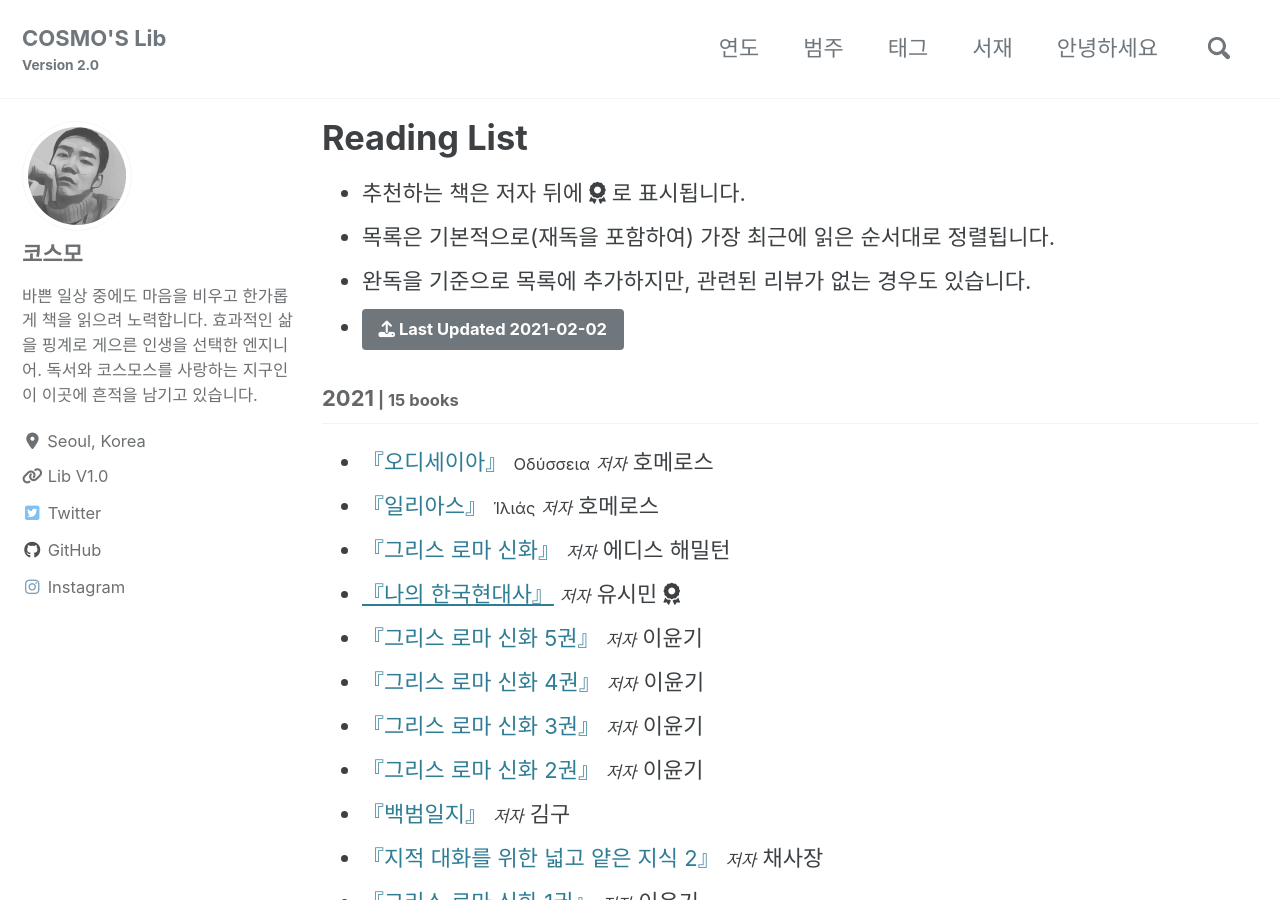
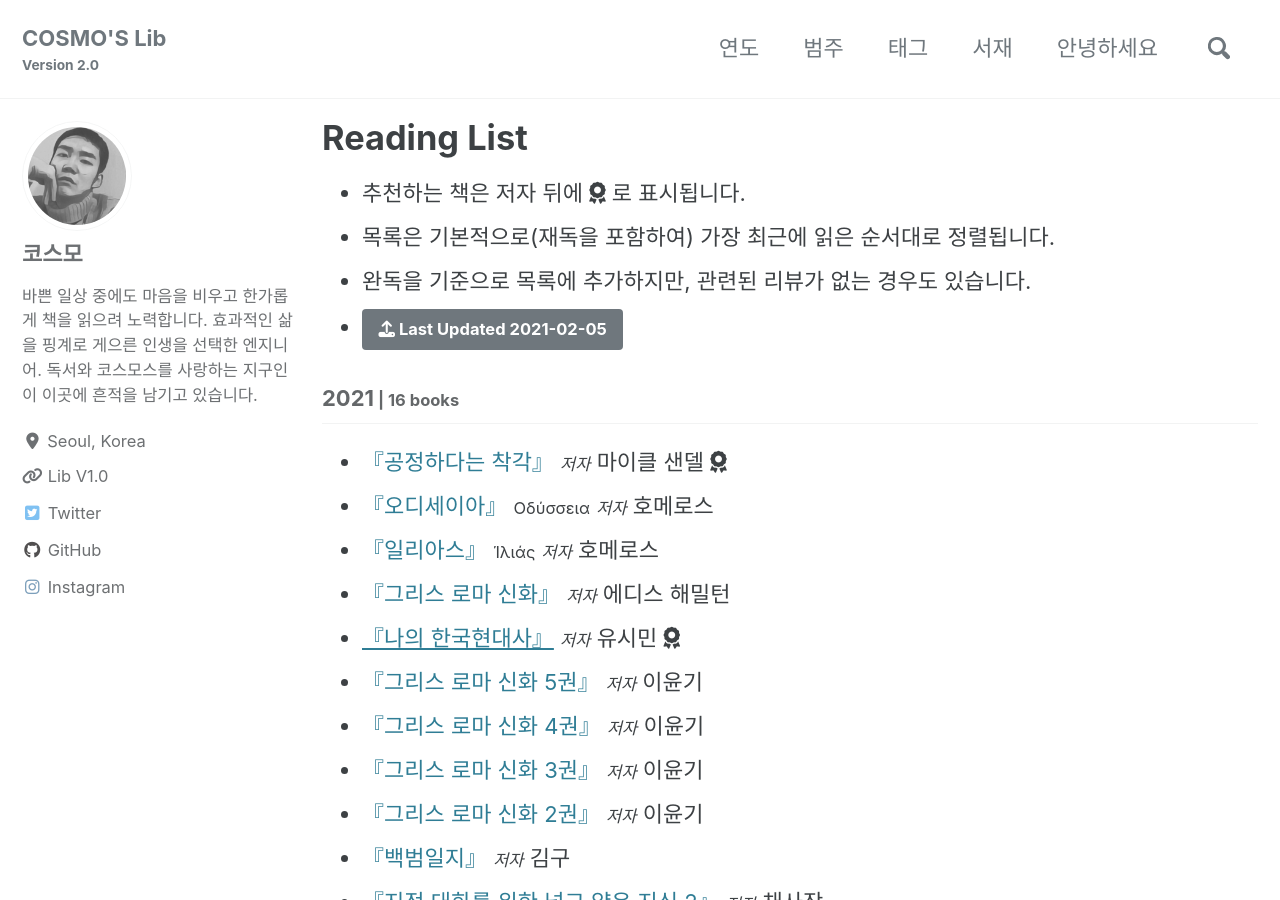
Before and after one commit to deftone2000/cosmo-s-archive, a Jekyll site: the page built from _pages/reading-list.html, in a window 1280 px wide and 900 px high. Built offline with Jekyll 4.4.1, drawn with Linux system fonts in a browser that asks for light colours; cached includes are drawn as plain includes; nearby versions of some CDN libraries; comment, search, counter and statistics services are not loaded; a style sheet for code colours, icons or effects is not loaded.

Commit message:
no message

```diff
--- a/_data/reading.yml
+++ b/_data/reading.yml
@@ -1,7 +1,18 @@
-lastupdate: 2021-02-02
+lastupdate: 2021-02-05
 list:
   - year: "2021"
     books:
+
+      - title: "공정하다는 착각"
+        post_title: The Tyranny of Merit
+        ori_title:
+        cover: https://img.ridicdn.net/cover/593000830/xxlarge
+        author: 마이클 샌델
+        trans: 함규진
+        pub: 와이즈베리 출판
+        pub_info: 2020.11.20. 전자책 출간
+        post_link:
+        star: true
 
       - title: "오디세이아"
         ori_title: Οδύσσεια
```
